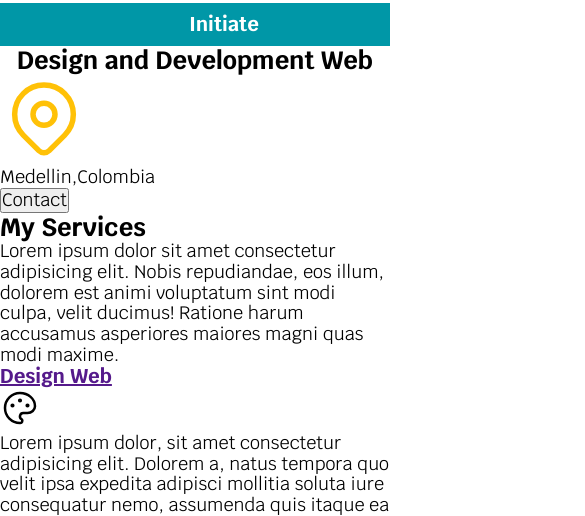
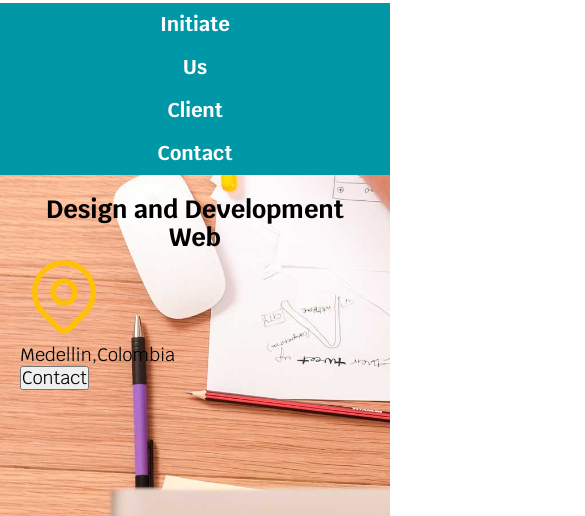
Before and after one commit to TropikoW/Programming-Udemy, a plain HTML site: page index.html in a window 390 px wide. Shown: the part 72-588 px from the top of the page, 585 px wide, since content can reach past the window. Drawn offline with Linux system fonts and the light colour scheme.

Commit message:
i add the the image

```diff
--- a/index.css
+++ b/index.css
@@ -11,6 +11,9 @@
     margin: 0;
     padding: 0;
 }
+*, *:before, *:after {
+    box-sizing: inherit;
+  }
 /* global */
 html{
     font-size: 62.5%;
@@ -47,7 +50,6 @@ p,a{
 .nav-main{
     display: flex;
     justify-content: space-evenly;
-    ;
 }
 .nav-main a{
     color: var(--colorwhite);
@@ -61,6 +63,20 @@ p,a{
     color: var(--colorblack);
 }
 .container{
-    width: 120rem;
+    max-width: 120rem;
     margin : 0 auto;
 }
+
+.container-hero{
+    background-image: url(/img/hero.jpg);
+    background-repeat: no-repeat;
+    background-size: cover;
+    height: 45rem;
+    padding: 2rem;
+}
+@media (max-width: 768px) {
+   .nav-main{
+    flex-direction: column;
+    text-align: center;
+   }
+}
--- a/index.html
+++ b/index.html
@@ -26,7 +26,7 @@
 
         </section>
         <main>
-            <section>
+            <section class="container-hero">
                 <h2 class="title-design">Design and Development Web</h2>
 
                 <a href="">
--- a/index.js
+++ b/index.js
@@ -2,11 +2,13 @@ const buttonInitiate = document.querySelector('#button-initiate');
 const buttonUs = document.querySelector('#button-us');
 const buttonClient = document.querySelector('#button-client');
 const buttonContact = document.querySelector('#button-contact');
+const buttonContactFirst = document.querySelector('#contact-first');
 
 buttonInitiate.addEventListener('click',messageAlert);
 buttonUs.addEventListener('click',messageAlert);
 buttonClient.addEventListener('click',messageAlert);
 buttonContact.addEventListener('click',messageAlert);
+buttonContactFirst.addEventListener('click',messageAlert);
 
 function messageAlert() {
     alert('Hi!, we no have for the moment site for this link, please wait');
```
Also changed, not shown: img/hero.jpg (added).
